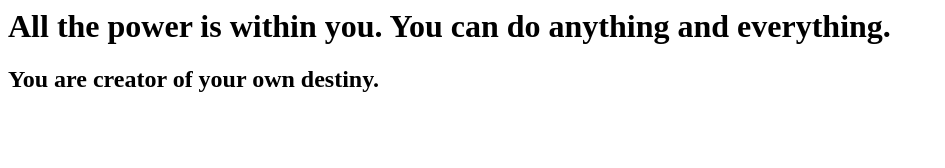
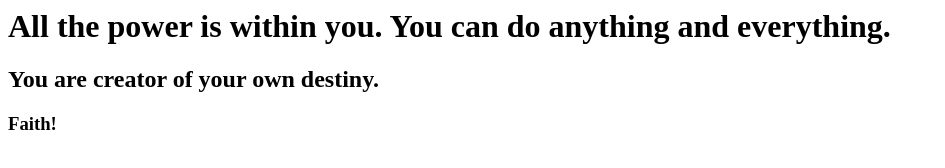
Before and after one commit to javapune/firstgitrepo, a plain HTML site: page index.html in a window 1280 px wide. Shown: the whole page, without its empty margins (0-945 px from the left). Drawn offline with Linux system fonts and the light colour scheme.

Commit message:
added 3rd quote

```diff
--- a/index.html
+++ b/index.html
@@ -2,5 +2,6 @@
     <body>
         <h1>All the power is within you. You can do anything and everything.</h1>
 	<h2> You are creator of your own destiny.</h2>
+	<h3> Faith! </h3>
     </body>
 </html>
```
